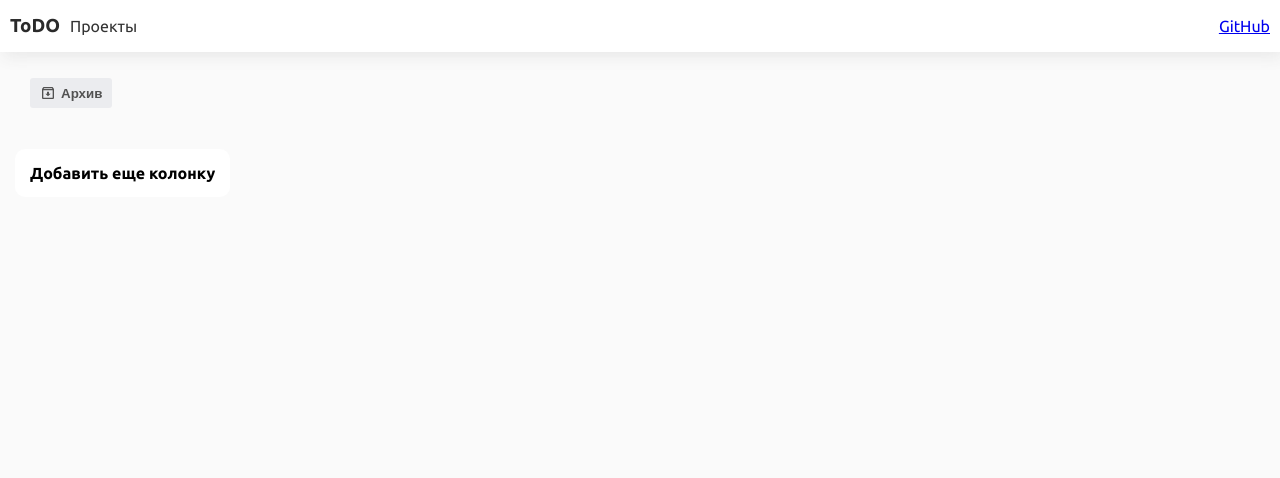
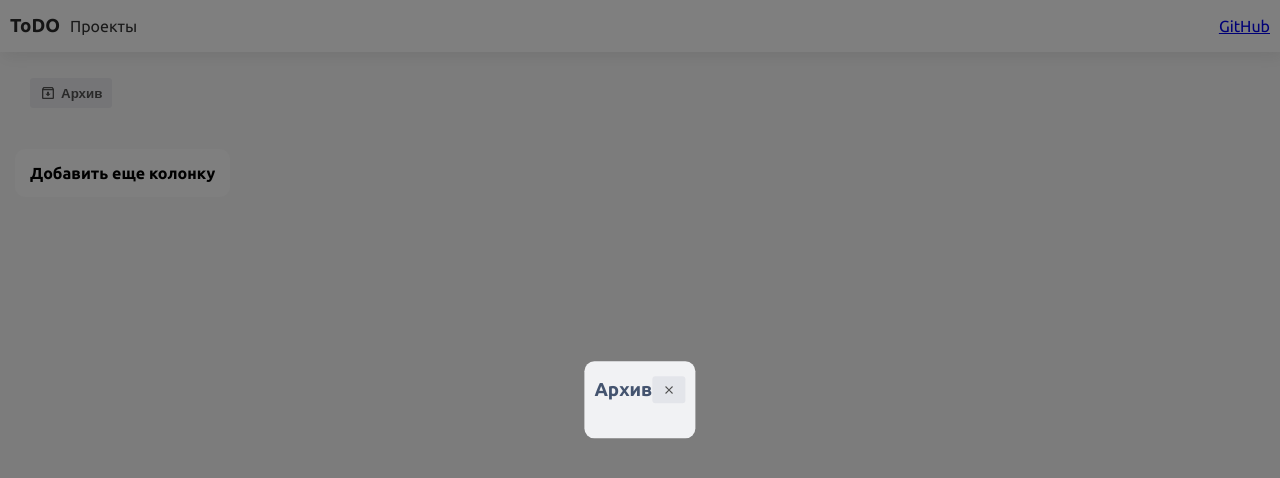
Before and after one commit to NineSirius/todo-react, a React (Create React App) app: page /projects/1 in a window 1280 px wide. Both pictures are taken after a click on the button "Архив". Shown: the top 478 px of the page. Built offline with nearby package versions, Linux system fonts and the light colour scheme.

Commit message:
fix bug with droppable

```diff
--- a/src/containers/ProjectPage/ProjectPage.module.sass
+++ b/src/containers/ProjectPage/ProjectPage.module.sass
@@ -144,12 +144,12 @@ $task-card-bg: var(--task-card-bg)
     border: none
     background: none
     width: 100%
-    font-size: 16px
+    font-size: 15px
 
-  .title_wrap
+  .titleWrap
     display: flex
-    align-items: center
-    justify-content: space-between
+    flex-direction: column
+    gap: 6px
 
 .taskInfo
   min-width: 550px
@@ -247,3 +247,9 @@ $task-card-bg: var(--task-card-bg)
     display: flex
     flex-direction: column
     gap: 5
+
+.taskArchive_tasks
+  display: flex
+  flex-direction: column
+  gap: 10px
+  padding: 10px 0
--- a/src/containers/ProjectPage/TaskCard.tsx
+++ b/src/containers/ProjectPage/TaskCard.tsx
@@ -2,15 +2,19 @@ import React from 'react'
 import styles from './ProjectPage.module.sass'
 import { Draggable } from 'react-beautiful-dnd'
 import { TaskT } from 'types/TaskT'
+import { MdOutlineFormatAlignLeft } from 'react-icons/md'
 
 interface TaskCardProps {
     title: React.ReactNode
+    description: string
     index: any
     onClick: (id: string) => void
     id: string
 }
 
-export const TaskCard: React.FC<TaskCardProps> = ({ title, id, index, onClick }) => {
+export const TaskCard: React.FC<TaskCardProps> = ({ title, description, id, index, onClick }) => {
+    console.log(description)
+
     return (
         <>
             <Draggable draggableId={id} index={index}>
@@ -22,7 +26,16 @@ export const TaskCard: React.FC<TaskCardProps> = ({ title, id, index, onClick })
                         className={styles.taskCard}
                         onClick={() => onClick(id)}
                     >
-                        <div className={styles.titleWrap}>{title}</div>
+                        <div className={styles.titleWrap}>
+                            <div className={styles.title}>{title}</div>
+                            <div className={styles.titleWrap_info}>
+                                {description.length > 0 && (
+                                    <div className={styles.titleWrap_infoItem}>
+                                        <MdOutlineFormatAlignLeft />
+                                    </div>
+                                )}
+                            </div>
+                        </div>
                     </div>
                 )}
             </Draggable>
--- a/src/containers/ProjectPage/TaskColumn.tsx
+++ b/src/containers/ProjectPage/TaskColumn.tsx
@@ -64,7 +64,12 @@ export const TaskColumn: React.FC<TaskColumnProps> = ({
             <Droppable droppableId={droppableId}>
                 {(provided) => (
                     <>
-                        <div className={styles.column}>
+                        <div
+                            className={styles.column}
+                            {...provided.droppableProps}
+                            ref={provided.innerRef}
+                            id={droppableId}
+                        >
                             <div className={styles.columnTitle}>
                                 <input
                                     type="text"
@@ -90,17 +95,13 @@ export const TaskColumn: React.FC<TaskColumnProps> = ({
                                     </MenuItem>
                                 </Menu>
                             </div>
-                            <div
-                                {...provided.droppableProps}
-                                ref={provided.innerRef}
-                                id={droppableId}
-                                className={styles.column_tasks}
-                            >
+                            <div className={styles.column_tasks}>
                                 {tasks.map((task, index) => {
                                     if (!task.isArchived) {
                                         return (
                                             <TaskCard
                                                 title={task.title}
+                                                description={task.description}
                                                 id={task.id}
                                                 index={index}
                                                 key={task.id}
--- a/src/containers/ProjectPage/index.tsx
+++ b/src/containers/ProjectPage/index.tsx
@@ -16,7 +16,7 @@ import { TaskColumnT } from 'types/TaskColumnT'
 import { CreateTaskColumn } from './CreateTaskColumn'
 import { v4 as uuidv4 } from 'uuid'
 import { MdOutlineArchive } from 'react-icons/md'
-import { enqueueSnackbar } from 'notistack'
+import { TaskCard } from './TaskCard'
 
 const reorder = (list: any[], startIndex: number, endIndex: number) => {
     const result = Array.from(list)
@@ -40,6 +40,7 @@ export const ProjectPage = () => {
     const [taskInfoDescEditable, setTaskInfoDescEditable] = useState<boolean>(false)
     const [archiveModal, setArchiveModal] = useState<boolean>(false)
     const [taskColumns, setTaskColumns] = useState<TaskColumnT[]>([])
+    const [taskArchive, setTaskArchive] = useState<TaskT[]>([])
 
     const inputRef = useRef<HTMLDivElement>(null)
     const { id } = useParams()
@@ -102,6 +103,7 @@ export const ProjectPage = () => {
                 } else {
                     setTaskColumns(initialColumnsState)
                 }
+                setTaskArchive(project.tasks.filter((task) => task.isArchived))
             }
         }
     }, [id])
@@ -480,25 +482,21 @@ export const ProjectPage = () => {
                 )}
             </Modal>
 
-            {/* <Modal show={archiveModal} onClose={() => setArchiveModal(false)}>
+            <Modal
+                title={<h3>Архив</h3>}
+                show={archiveModal}
+                onClose={() => setArchiveModal(false)}
+            >
                 <div className={styles.taskArchive}>
-                    <h3>Архив</h3>
-
                     <div className={styles.taskArchive_tasks}>
-                        {projectInfo &&
-                            projectInfo.tasks
-                                .filter((task) => task.isArchived)
-                                .map((task, index) => (
-                                    <TaskCard
-                                        title={task.title}
-                                        index={index}
-                                        id={task.id}
-                                        onClick={() => openTaskInfoModal(task.id)}
-                                    />
-                                ))}
+                        {taskArchive.map((task, index) => (
+                            <div className={styles.taskCard}>
+                                <p>{task.title}</p>
+                            </div>
+                        ))}
                     </div>
                 </div>
-            </Modal> */}
+            </Modal>
         </>
     )
 }
```
